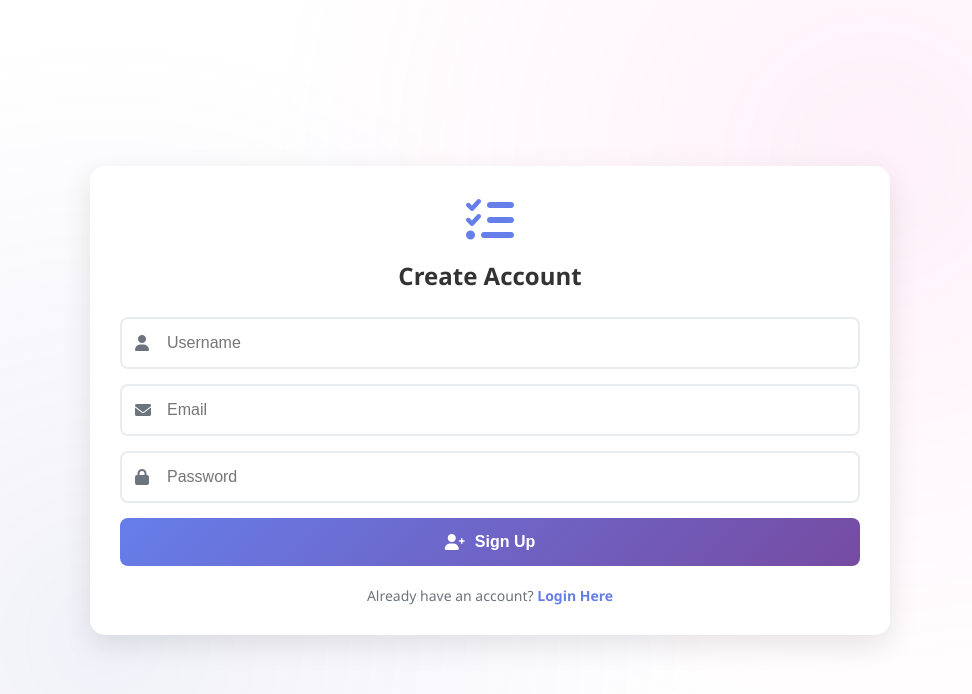
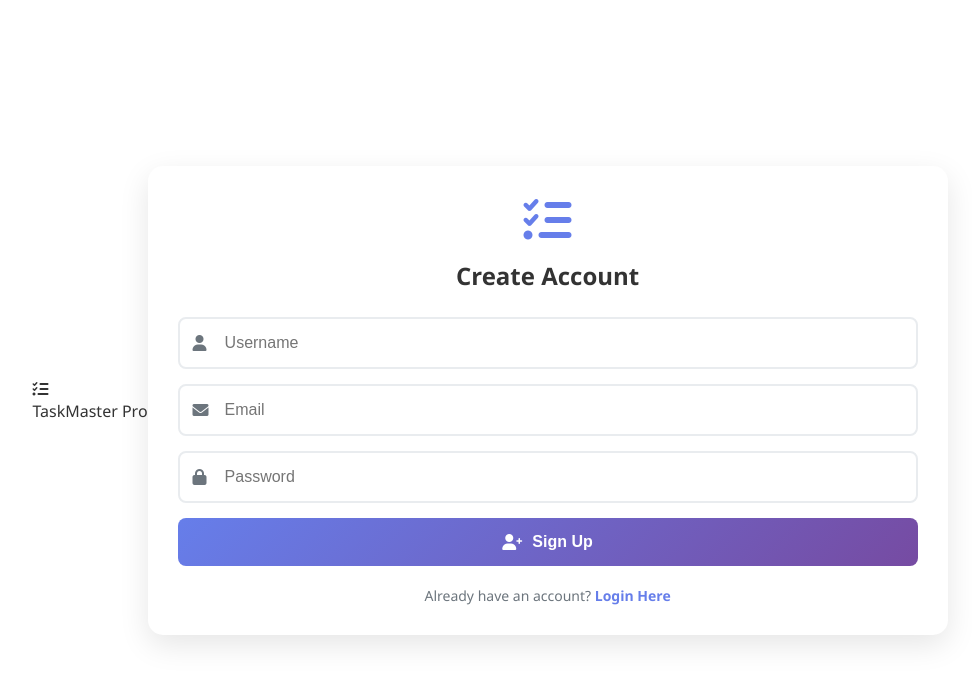
Before and after one commit to Rumanahmed146/TASK-MANAGER, a plain HTML site: page index.html in a window 1280 px wide. Shown: the whole page, without its empty margins (150-1122 px from the left). Drawn offline with Linux system fonts and the light colour scheme.

Commit message:
index.html

```diff
--- a/index.html
+++ b/index.html
@@ -3,12 +3,19 @@
 <head>
     <meta charset="UTF-8">
     <meta name="viewport" content="width=device-width, initial-scale=1.0">
-    <title>Advanced Task Manager</title>
+    <title>TaskMaster Pro - Advanced Task Manager</title>
     <link rel="stylesheet" href="style.css">
     <link href="https://cdnjs.cloudflare.com/ajax/libs/font-awesome/6.0.0/css/all.min.css" rel="stylesheet">
 </head>
 <body class="light-mode">
-    <div class="background-animation"></div>
+
+    <!-- Logo -->
+    <div class="logo-container">
+        <div class="logo">
+            <i class="fas fa-tasks"></i>
+        </div>
+        <div class="logo-text">TaskMaster Pro</div>
+    </div>
 
     <!-- Confetti Animation -->
     <div id="confetti-container"></div>
```
